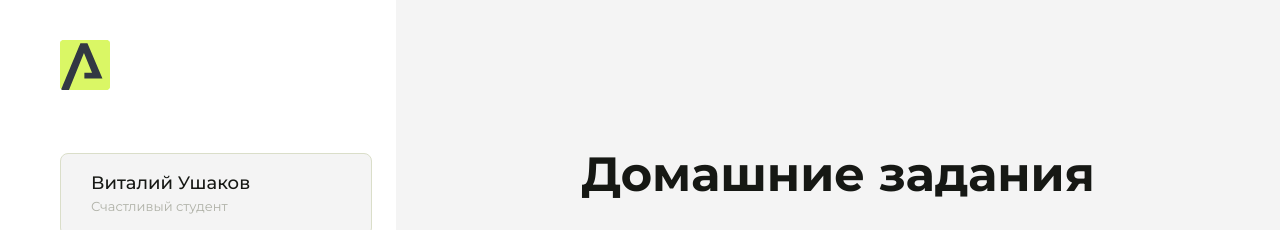
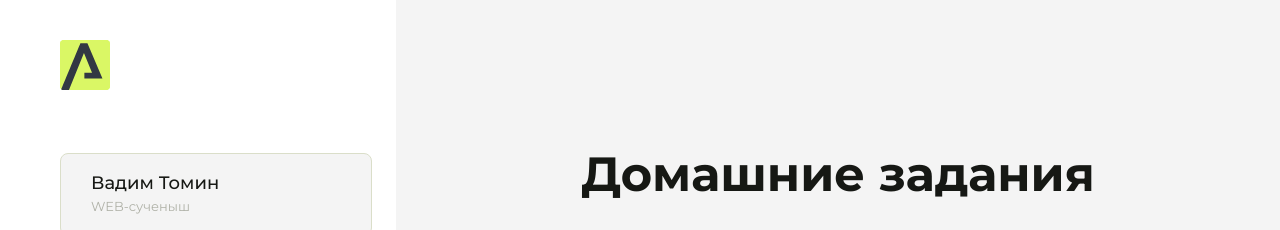
Before and after one commit to TomVad/homework, a plain HTML site: page index.html in a window 1280 px wide. Shown: the top 230 px of the page. Drawn offline with Linux system fonts and the light colour scheme.

Commit message:
Update index.html

```diff
--- a/index.html
+++ b/index.html
@@ -43,8 +43,8 @@
                 </svg>
             </div>
             <div class="sidebar__user">
-                <div class="sidebar__name">Виталий Ушаков</div>
-                <div class="sidebar__text">Счастливый студент</div>
+                <div class="sidebar__name">Вадим Томин</div>
+                <div class="sidebar__text">WEB-сученыш</div>
             </div>
             <div class="sidebar__tabs">
                 <div class="sidebar__item">
```
